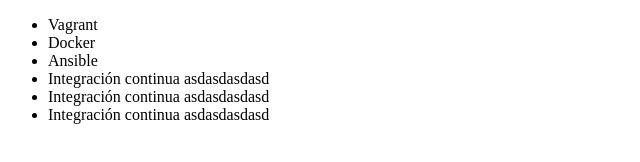
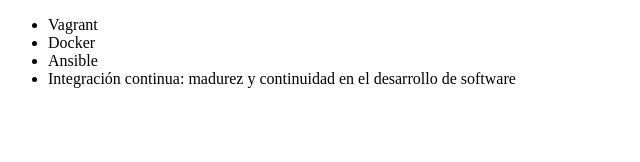
Before and after one commit to AdrianCoria97/alura--git, a plain HTML site: page index.html in a window 1280 px wide. Shown: the whole page, without its empty margins (0-640 px from the left). Drawn offline with Linux system fonts and the light colour scheme.

Commit message:
cambiando cosas

```diff
--- a/index.html
+++ b/index.html
@@ -11,9 +11,8 @@
         <li> Vagrant </li>
         <li> Docker </li>
         <li> Ansible </li>
-        <li> Integración continua asdasdasdasd </li>
-        <li> Integración continua asdasdasdasd </li>
-        <li> Integración continua asdasdasdasd </li>
+        <li> Integración continua: madurez y continuidad en el desarrollo de software</li>
+
     </ul>
 </body>
 </html>
```
